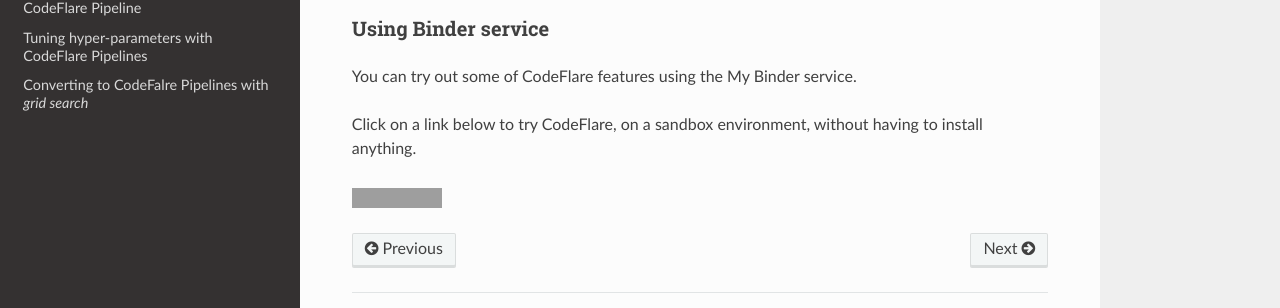
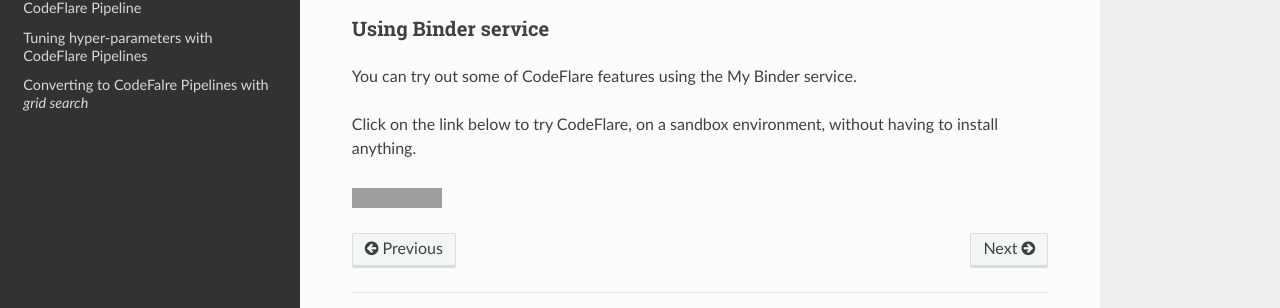
Before and after one commit to project-codeflare/codeflare, a Sphinx documentation site: the page built from docs/source/getting_started/installation.md, in a window 1280 px wide and 900 px high, scrolled down 713 px. Shown: the part 502-810 px from the top of the window. Built offline with Sphinx 7.4.7 and the Read the Docs theme 2.0.0, drawn with Linux system fonts in a browser that asks for light colours; grey boxes are pictures that could not be loaded.

```diff
--- a/docs/source/getting_started/installation.md
+++ b/docs/source/getting_started/installation.md
@@ -71,6 +71,6 @@ It should produce an output similar to the one below, where you can then find th
 
 You can try out some of CodeFlare features using the My Binder service.
 
-Click on a link below to try CodeFlare, on a sandbox environment, without having to install anything.
+Click on the link below to try CodeFlare, on a sandbox environment, without having to install anything.
 
 [![Binder](https://mybinder.org/badge_logo.svg)](https://mybinder.org/v2/gh/project-codeflare/codeflare.git/main)
```
Also changed, not shown: README.md (+6 -6 lines), docs/source/getting_started/overview.md (+2 -2 lines), docs/source/pipelines/pipelines_overview.md (+1 -1 lines).
